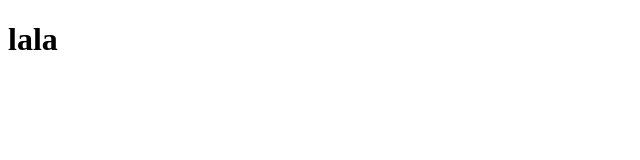
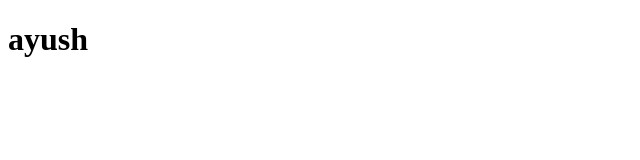
Before and after one commit to ayushvanani/ayush, a plain HTML site: page index.html/index.html in a window 1280 px wide. Shown: the full height of the page, 0-640 px from the left. Drawn offline with Linux system fonts and the light colour scheme.

Commit message:
Update index.html

```diff
--- a/index.html/index.html
+++ b/index.html/index.html
@@ -7,7 +7,8 @@
 </head>
 <body>
     <h1>
-        lala
+        ayush
+
     </h1>
 
 </body>
```
